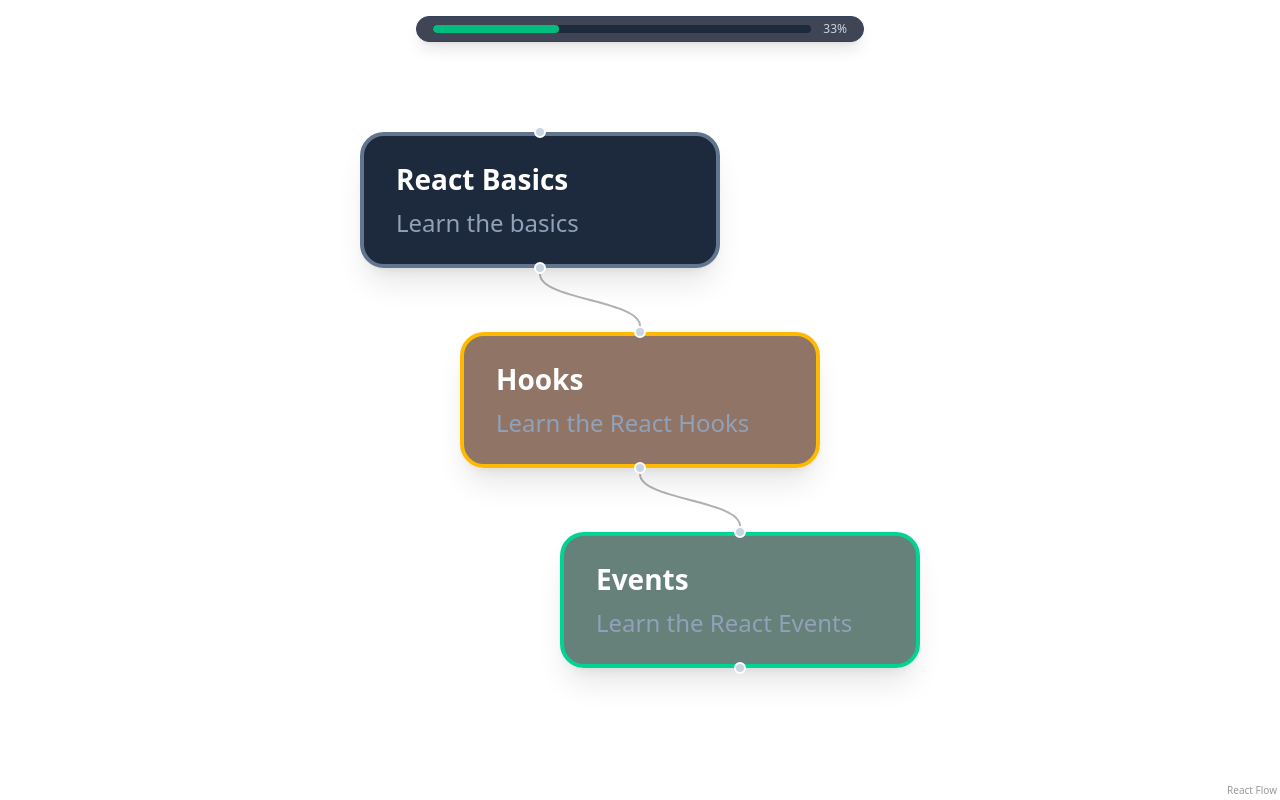
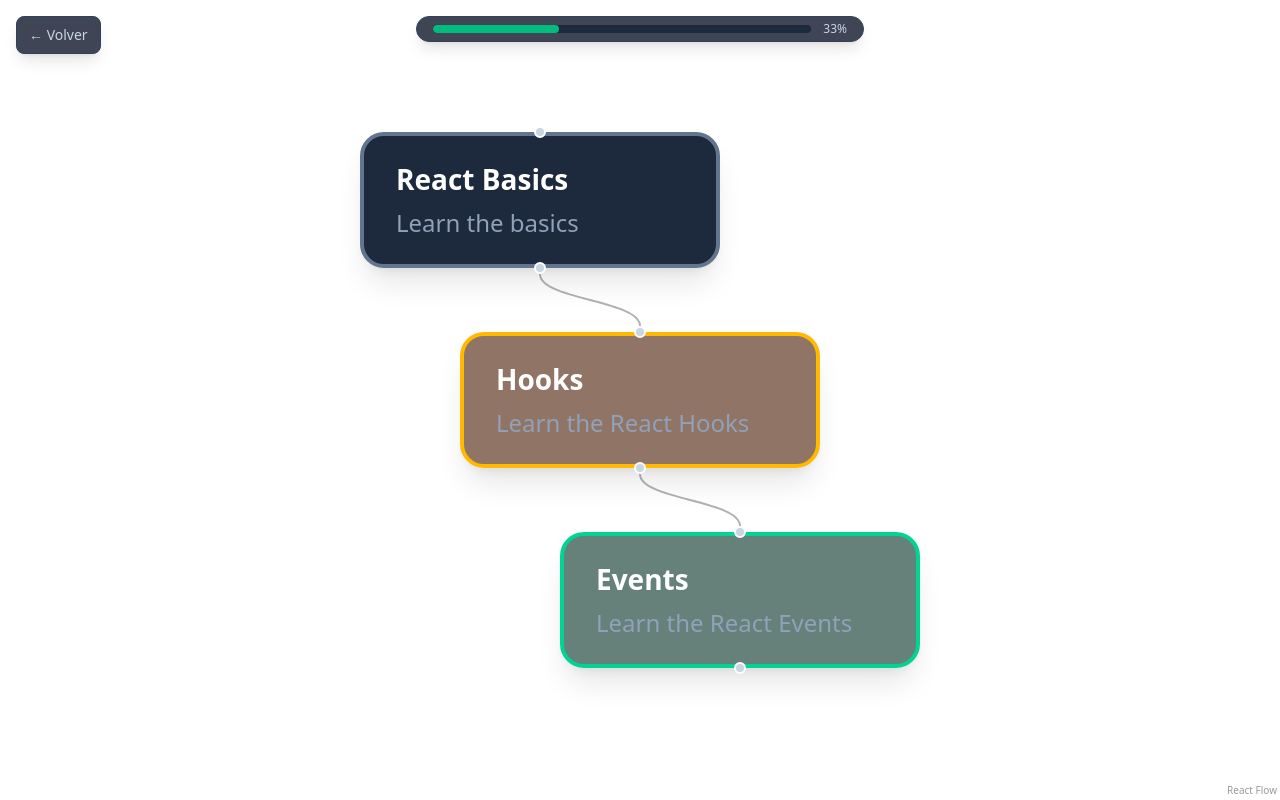
Before and after one commit to RubenColladoDiaz/SkillMap, a Next.js app: page /roadmaps/1 in a window 1280 px wide. Built offline with nearby package versions, Linux system fonts and the light colour scheme.

Commit message:
volver button in canvas works

```diff
--- a/src/app/pages/Canvas.tsx
+++ b/src/app/pages/Canvas.tsx
@@ -15,6 +15,7 @@ import UpdaterNode from "../flow/nodes/UpdaterNode";
 import EditNode from "../components/nodes/EditNode";
 import ProgressBar from "../components/ProgressBar";
 import { Roadmap } from "../types/Roadmap";
+import Link from "next/link";
 
 const nodeStructures: SkillNode[] = [
   {
@@ -242,6 +243,12 @@ export default function Canvas({ roadmapId }: { roadmapId: string }) {
 
   return (
     <div style={{ width: "100vw", height: "100vh" }}>
+      <Link
+        href="/"
+        className="fixed top-4 left-4 z-40 rounded-lg border border-slate-700 bg-slate-900/80 px-3 py-2 text-sm font-medium text-slate-300 shadow-lg backdrop-blur hover:bg-slate-800 hover:text-white"
+      >
+        ← Volver
+      </Link>
       {selectedNodeId !== null && (
         <EditNode
           node={selectedNode}
```
